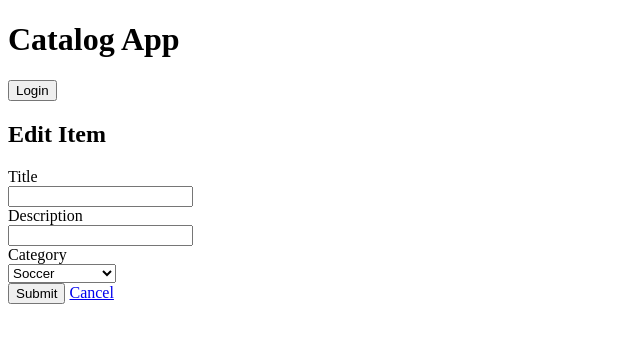
After one commit to H-Wardak/item-catalog, a Flask app: page /categories/newItem in a window 1280 px wide. The commit adds this page. Shown: the top 343 px of the page, without its empty margins (0-640 px from the left). Run offline with Flask 2, Linux system fonts and the light colour scheme.

Commit message:
Finish App Templates and Forms

```diff
--- a/application.py
+++ b/application.py
@@ -1,38 +1,86 @@
 from flask import Flask, render_template, request, redirect, jsonify, url_for, flash
+from sqlalchemy import create_engine, desc
+from sqlalchemy.orm import sessionmaker
+from database_setup import Base, Item, Category
 
 app = Flask(__name__)
+
+# Connect to Database and create database session
+engine = create_engine('sqlite:///categoryitems.db?check_same_thread=False')
+Base.metadata.bind = engine
+
+DBSession = sessionmaker(bind=engine)
+session = DBSession()
 
 @app.route('/')
 @app.route('/categories')
 def showCategories():
-	return render_template('categories.html')
+	cat_list = session.query(Category).all()
+	latest_item = session.query(Item).order_by(desc(Item.id)).limit(10)
+	return render_template('categories.html', cat_list = cat_list, item_list = latest_item)
 
 @app.route('/catalog/<string:cat_name>/items')
 def showCatItems(cat_name):
-	item_len = 5
-	return render_template('catItems.html', cat_name = cat_name, item_len = item_len)
+	cat_list = session.query(Category).all()
+	cat_id = [c.id for c in cat_list if c.name == cat_name][0]
+	items = session.query(Item).filter_by(cat_id = cat_id)
+	items_len = items.count()
+	return render_template('catItems.html', cat_list = cat_list, items = items, cat_name = cat_name, items_len = items_len)
 
-@app.route('/catalog/<string:cat_name>/<string:item_name>')
-def showItemInfo(cat_name, item_name):
-	description = "this is item description"
-	return render_template('itemInfo.html', item_name = item_name, description = description)
+@app.route('/catalog/<string:cat_name>/<string:item_title>')
+def showItemInfo(cat_name, item_title):
+	item = session.query(Item).filter_by(title = item_title).first()
+	description = item.description
+	return render_template('itemInfo.html', item_title = item_title, description = description)
 
-@app.route('/catalog/<string:item_name>/edit', methods=['GET', 'POST'])
-def editItem(item_name):
-	description = "this is item description"
-	category = ['snob','hai', 'box']
+@app.route('/catalog/<string:item_title>/edit', methods=['GET', 'POST'])
+def editItem(item_title):
+	cat_name_list = session.query(Category.name).all()
+	item = session.query(Item).filter_by(title = item_title).first()
+	cat_name = cat_name_list[(item.cat_id)-1].name
+	description = item.description
+
 	if request.method == 'POST':
-		return "POst edit item"
+		item.title = request.form['title']
+		item.description = request.form['description']
+		newCat = request.form['cat_list']
+		cat_id = [id for id in range(len(cat_name_list)) if newCat == cat_name_list[id].name][0]
+		item.cat_id = cat_id+1
+		session.add(item)
+		session.commit()
+		return redirect(url_for('showItemInfo', cat_name = newCat, item_title = item.title))
 	else:
-		return render_template('editItem.html', item_name = item_name, description = description, category = category)
+		return render_template('editItem.html', item = item,
+		 cat_name_list = cat_name_list, cat_name=cat_name)
 
-@app.route('/catalog/<string:item_name>/delete', methods=['GET', 'POST'])
-def deleteItem(item_name):
+@app.route('/catalog/<string:item_title>/delete', methods=['GET', 'POST'])
+def deleteItem(item_title):
+	cat_name_list = session.query(Category.name).all()
+	itemToDelete = session.query(Item).filter_by(title = item_title).first()
+	cat_name = cat_name_list[(itemToDelete.cat_id)-1].name
+
 	if request.method == 'POST':
-		return "POst delete item"
+		session.delete(itemToDelete)
+		session.commit()
+		return redirect(url_for('showCategories'))
 	else:
-		return render_template('deleteItem.html', item_name = item_name)
+		return render_template('deleteItem.html', item_title = item_title, cat_name = cat_name)
 
+@app.route('/categories/newItem', methods=['GET', 'POST'])
+def addItem():
+	cat_name_list = session.query(Category.name).all()
+
+	if request.method == 'POST':
+		title = request.form['title']
+		description = request.form['description']
+		newCat = request.form['cat_list']
+		cat_id = [id for id in range(len(cat_name_list)) if newCat == cat_name_list[id].name][0]
+		newItem = Item(title = title, description = description, cat_id = cat_id+1)
+		session.add(newItem)
+		session.commit()
+		return redirect(url_for('showCategories'))
+	else:
+		return render_template('addItem.html', cat_name_list = cat_name_list)
 
 if __name__ == '__main__':
 	app.debug = True
--- /dev/null
+++ b/templates/addItem.html
@@ -0,0 +1,30 @@
+{% extends "main.html" %}
+{% block content %}
+
+<h2>Edit Item</h2>
+<div class="addForm">
+	<form method="POST" action="{{url_for('addItem')}}" id="add_item">
+		<label>Title</label>
+		</br>
+		<input type="text" name="title">
+		</br>
+		<label>Description</label>
+		</br>
+		<input type="text" name="description">
+		</br>
+		<label>Category</label>
+		</br>
+		<select name="cat_list" form="add_item">
+			{% for name in cat_name_list %}
+			<option value='{{name.name}}'>{{name.name}}</option>
+			{% endfor %}
+		</select>
+		</br>
+		<input type="submit" value="Submit">
+		<a href="{{url_for('showCategories')}}">Cancel</a>
+
+	</form>
+
+</div>
+
+{% endblock %}
--- a/templates/itemInfo.html
+++ b/templates/itemInfo.html
@@ -2,7 +2,7 @@
 {% block content %}
 
 <div class="LatestItems">
-	<h2>{{item_name}}</h2>
+	<h2>{{item_title}}</h2>
 	<p>{{description}}</p>
 </div>
 
```
Also changed, not shown: templates/catItems.html (+7 -1 lines), templates/categories.html (+10 -0 lines), templates/deleteItem.html (+4 -3 lines), templates/editItem.html (+17 -8 lines), categoryitems.db, database_setup.py (renamed from database_setupe.py).
